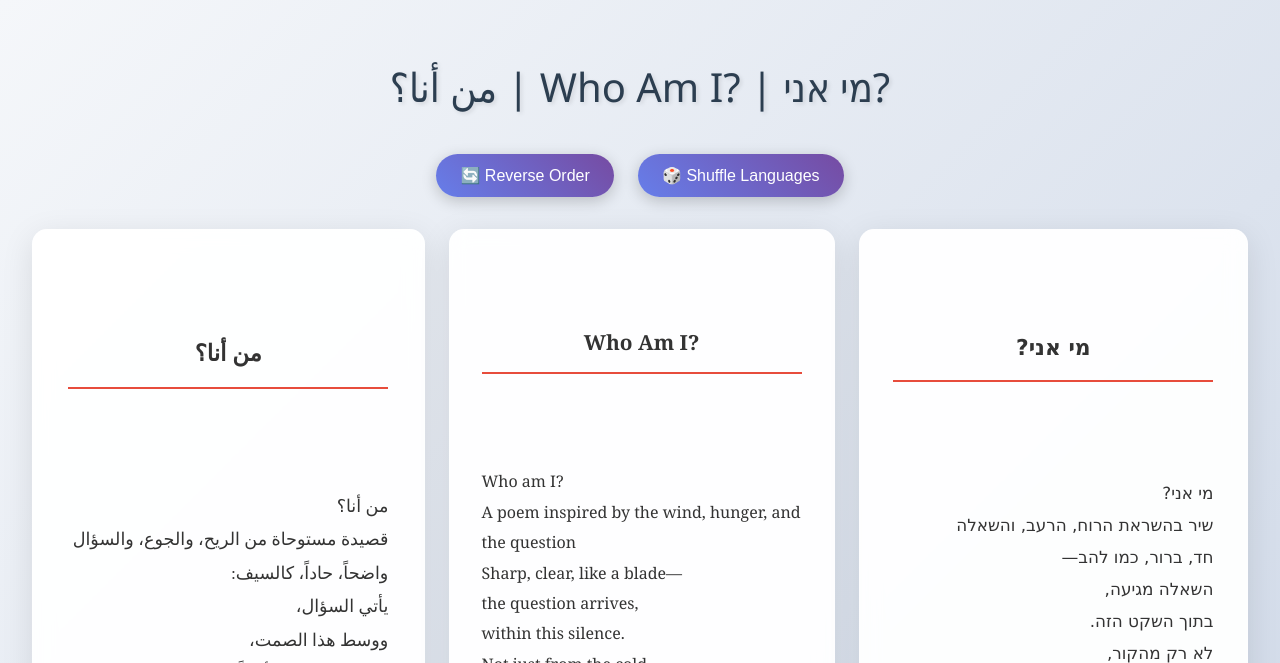
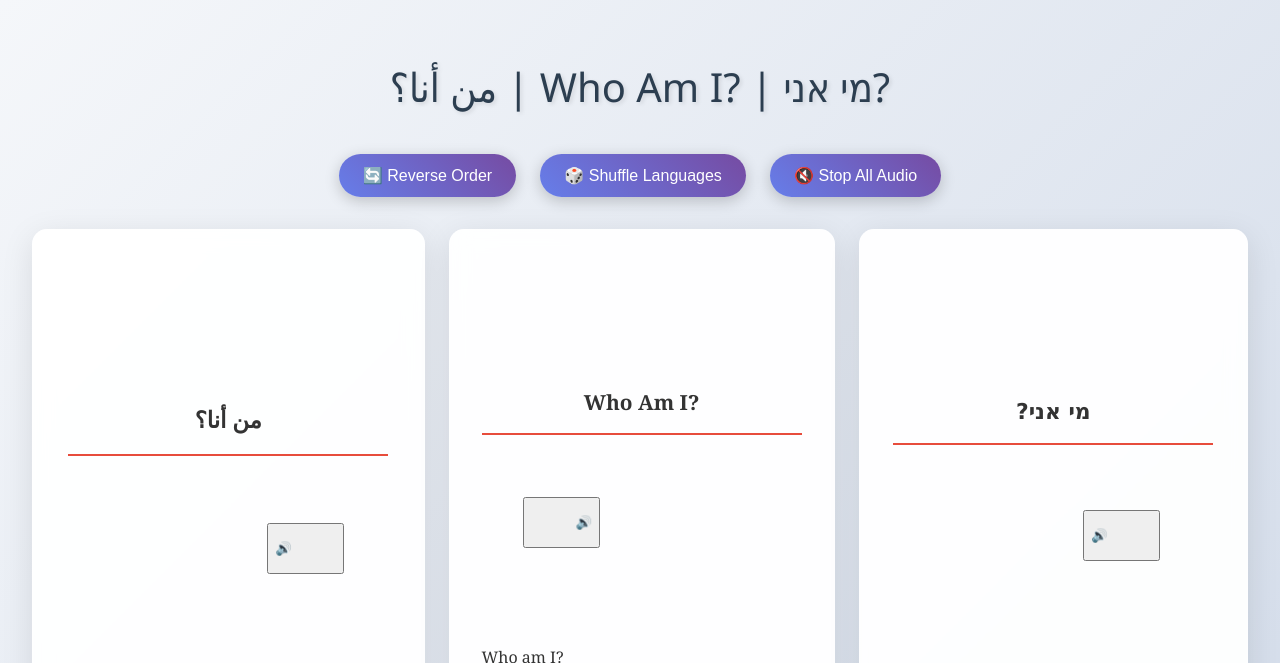
Before and after one commit to Yazan24/bilingual-poetry-site, a plain HTML site: page index.html in a window 1280 px wide. Shown: the top 663 px of the page. Drawn offline with Linux system fonts and the light colour scheme.

Commit message:
Update to include Text-to-Speech

```diff
--- a/index.html
+++ b/index.html
@@ -13,19 +13,35 @@
     <div class="controls">
       <button class="btn" onclick="reversePoems()">🔄 Reverse Order</button>
       <button class="btn" onclick="shuffleLanguages()">🎲 Shuffle Languages</button>
+      <button class="btn" onclick="stopAllSpeech()">🔇 Stop All Audio</button>
     </div>
 
     <div class="poems-container">
       <div id="poem-1" class="poem">
-        <div class="poem-title" id="title-1"></div>
+        <div class="poem-header">
+          <div class="poem-title" id="title-1"></div>
+          <button class="play-btn" id="play-btn-1" onclick="toggleSpeech(0)">
+            <span class="play-icon">🔊</span>
+          </button>
+        </div>
         <div id="content-1"></div>
       </div>
       <div id="poem-2" class="poem">
-        <div class="poem-title" id="title-2"></div>
+        <div class="poem-header">
+          <div class="poem-title" id="title-2"></div>
+          <button class="play-btn" id="play-btn-2" onclick="toggleSpeech(1)">
+            <span class="play-icon">🔊</span>
+          </button>
+        </div>
         <div id="content-2"></div>
       </div>
       <div id="poem-3" class="poem">
-        <div class="poem-title" id="title-3"></div>
+        <div class="poem-header">
+          <div class="poem-title" id="title-3"></div>
+          <button class="play-btn" id="play-btn-3" onclick="toggleSpeech(2)">
+            <span class="play-icon">🔊</span>
+          </button>
+        </div>
         <div id="content-3"></div>
       </div>
     </div>
--- a/script.js
+++ b/script.js
@@ -104,24 +104,32 @@ const languages = [
     name: 'العربية',
     lines: arabicLines,
     class: 'rtl arabic',
-    title: 'من أنا؟'
+    title: 'من أنا؟',
+    lang: 'ar',
+    voice: null
   },
   {
     name: 'English',
     lines: englishLines,
     class: 'ltr english',
-    title: 'Who Am I?'
+    title: 'Who Am I?',
+    lang: 'en',
+    voice: null
   },
   {
     name: 'עברית',
     lines: hebrewLines,
     class: 'rtl hebrew',
-    title: 'מי אני?'
+    title: 'מי אני?',
+    lang: 'he',
+    voice: null
   }
 ];
 
 let currentOrder = [0, 1, 2];
 let reversed = false;
+let speechUtterances = [null, null, null];
+let speechSynthesis = window.speechSynthesis;
 
 function renderPoems() {
   for (let i = 0; i < 3; i++) {
@@ -160,4 +168,98 @@ function shuffleLanguages() {
   renderPoems();
 }
 
-window.onload = renderPoems;
+window.onload = function() {
+  loadVoices();
+  renderPoems();
+
+  // Reload voices when they change (some browsers load voices asynchronously)
+  if (speechSynthesis.onvoiceschanged !== undefined) {
+    speechSynthesis.onvoiceschanged = loadVoices;
+  }
+};
+
+function loadVoices() {
+  const voices = speechSynthesis.getVoices();
+
+  // Find best voices for each language
+  languages[0].voice = voices.find(voice => voice.lang.startsWith('ar')) ||
+                      voices.find(voice => voice.lang.includes('ar')) ||
+                      voices[0]; // fallback
+
+  languages[1].voice = voices.find(voice => voice.lang.startsWith('en')) ||
+                      voices.find(voice => voice.lang.includes('en')) ||
+                      voices[0]; // fallback
+
+  languages[2].voice = voices.find(voice => voice.lang.startsWith('he')) ||
+                      voices.find(voice => voice.lang.includes('he')) ||
+                      voices.find(voice => voice.lang.startsWith('en')) || // Hebrew fallback to English
+                      voices[0]; // final fallback
+}
+
+function toggleSpeech(poemIndex) {
+  const langIndex = currentOrder[poemIndex];
+  const language = languages[langIndex];
+  const playBtn = document.getElementById(`play-btn-${poemIndex + 1}`);
+
+  // Stop current speech if playing
+  if (speechUtterances[poemIndex]) {
+    speechSynthesis.cancel();
+    speechUtterances[poemIndex] = null;
+    playBtn.classList.remove('playing');
+    playBtn.querySelector('.play-icon').textContent = '🔊';
+    return;
+  }
+
+  // Stop all other speeches
+  stopAllSpeech();
+
+  // Create new utterance
+  const lines = reversed ? [...language.lines].reverse() : language.lines;
+  const text = lines.join(' ');
+  const utterance = new SpeechSynthesisUtterance(text);
+
+  // Set voice and language
+  if (language.voice) {
+    utterance.voice = language.voice;
+  }
+  utterance.lang = language.lang;
+  utterance.rate = 0.8; // Slightly slower for poetry
+  utterance.pitch = 1.0;
+
+  // Event handlers
+  utterance.onstart = function() {
+    playBtn.classList.add('playing');
+    playBtn.querySelector('.play-icon').textContent = '⏸️';
+  };
+
+  utterance.onend = function() {
+    speechUtterances[poemIndex] = null;
+    playBtn.classList.remove('playing');
+    playBtn.querySelector('.play-icon').textContent = '🔊';
+  };
+
+  utterance.onerror = function() {
+    speechUtterances[poemIndex] = null;
+    playBtn.classList.remove('playing');
+    playBtn.querySelector('.play-icon').textContent = '🔊';
+    console.error('Speech synthesis error');
+  };
+
+  // Store and start speech
+  speechUtterances[poemIndex] = utterance;
+  speechSynthesis.speak(utterance);
+}
+
+function stopAllSpeech() {
+  speechSynthesis.cancel();
+
+  // Reset all buttons
+  for (let i = 0; i < 3; i++) {
+    speechUtterances[i] = null;
+    const playBtn = document.getElementById(`play-btn-${i + 1}`);
+    if (playBtn) {
+      playBtn.classList.remove('playing');
+      playBtn.querySelector('.play-icon').textContent = '🔊';
+    }
+  }
+}
```
